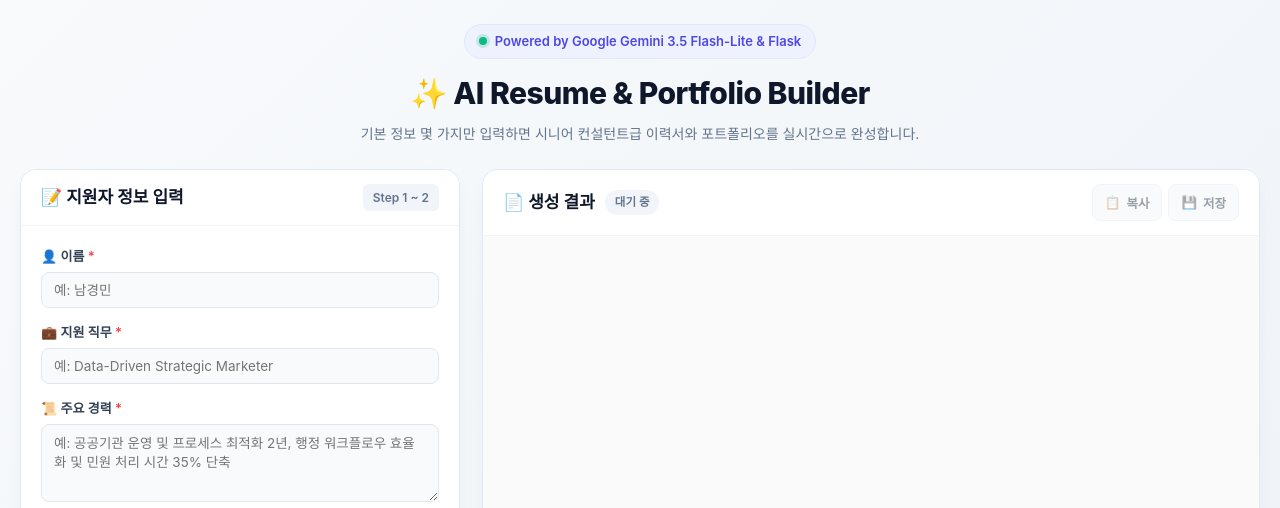
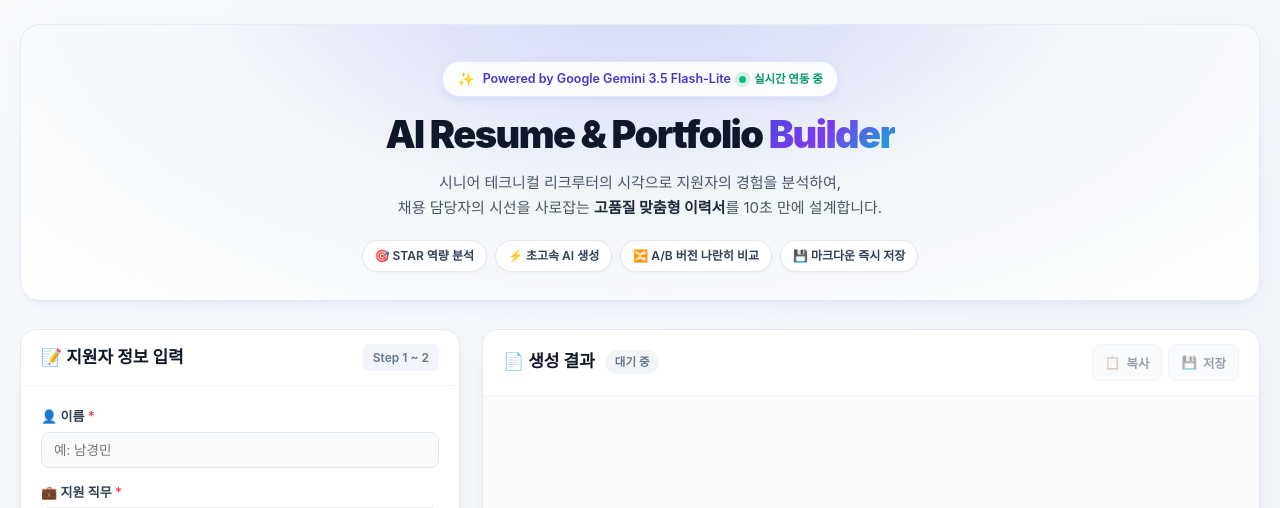
Before and after one commit to gyeong-lab/resume-builder, a Flask app: page / in a window 1280 px wide. Shown: the top 508 px of the page. Run offline with Flask 3, Linux system fonts and the light colour scheme; some libraries are stand-ins or nearby versions; some web fonts are replaced.

Commit message:
Redesign top hero header with gradient typography and chips

```diff
--- a/static/css/style.css
+++ b/static/css/style.css
@@ -26,10 +26,17 @@ body {
     margin: 0 auto;
 }
 
-/* 3. 헤더 영역 */
+/* 3. [전면 리뉴얼] 프리미엄 히어로 헤더 영역 */
 .app-header {
     text-align: center;
-    margin-bottom: 24px;
+    margin-bottom: 28px;
+    padding: 36px 24px 28px;
+    background: radial-gradient(ellipse at 50% -20%, rgba(99, 102, 241, 0.25) 0%, rgba(241, 245, 249, 0.8) 50%, #ffffff 100%);
+    border-radius: 20px;
+    border: 1px solid rgba(226, 232, 240, 0.8);
+    box-shadow: 0 10px 30px -10px rgba(99, 102, 241, 0.1), 0 4px 6px -2px rgba(15, 23, 42, 0.03);
+    position: relative;
+    overflow: hidden;
 }
 
 .brand-badge {
@@ -37,34 +44,109 @@ body {
     align-items: center;
     gap: 8px;
     padding: 6px 14px;
-    background: #eef2ff;
-    color: #4f46e5;
+    background: rgba(255, 255, 255, 0.9);
+    border: 1px solid #e0e7ff;
     border-radius: 9999px;
-    font-size: 13px;
+    font-size: 12.5px;
     font-weight: 600;
-    margin-bottom: 10px;
-    border: 1px solid #e0e7ff;
+    color: #4338ca;
+    box-shadow: 0 2px 8px rgba(99, 102, 241, 0.12);
+    margin-bottom: 14px;
 }
 
-.badge-dot {
-    width: 8px;
-    height: 8px;
+.badge-sparkle {
+    font-size: 14px;
+}
+
+.badge-status-dot {
+    width: 7px;
+    height: 7px;
     background-color: #10b981;
     border-radius: 50%;
-    box-shadow: 0 0 0 3px rgba(16, 185, 129, 0.2);
+    box-shadow: 0 0 0 3px rgba(16, 185, 129, 0.25);
+    animation: livePulse 2s infinite;
 }
 
-.app-title {
-    font-size: 30px;
-    font-weight: 800;
-    color: #0f172a;
-    letter-spacing: -0.5px;
-    margin-bottom: 6px;
+@keyframes livePulse {
+    0% { box-shadow: 0 0 0 0 rgba(16, 185, 129, 0.6); }
+    70% { box-shadow: 0 0 0 6px rgba(16, 185, 129, 0); }
+    100% { box-shadow: 0 0 0 0 rgba(16, 185, 129, 0); }
 }
 
-.app-subtitle {
-    font-size: 14px;
-    color: #64748b;
+.badge-status {
+    font-size: 11.5px;
+    color: #059669;
+    font-weight: 700;
+}
+
+/* 메인 타이틀: 그라데이션 타이포그래피 */
+.hero-title {
+    font-size: 38px;
+    font-weight: 900;
+    letter-spacing: -0.04em;
+    margin-bottom: 12px;
+    line-height: 1.25;
+}
+
+.title-plain {
+    color: #0f172a;
+}
+
+.title-gradient {
+    background: linear-gradient(135deg, #4f46e5 0%, #7c3aed 45%, #06b6d4 100%);
+    -webkit-background-clip: text;
+    -webkit-text-fill-color: transparent;
+    display: inline-block;
+}
+
+/* 서브타이틀 */
+.hero-subtitle {
+    font-size: 15px;
+    color: #475569;
+    max-width: 680px;
+    margin: 0 auto 20px;
+    line-height: 1.65;
+}
+
+.hero-subtitle strong {
+    color: #1e293b;
+    font-weight: 700;
+}
+
+@media (max-width: 768px) {
+    .desktop-br {
+        display: none;
+    }
+    .hero-title {
+        font-size: 28px;
+    }
+}
+
+/* 주요 기능 퀵 칩스 */
+.hero-chips {
+    display: flex;
+    justify-content: center;
+    align-items: center;
+    gap: 8px;
+    flex-wrap: wrap;
+}
+
+.chip {
+    font-size: 12px;
+    font-weight: 600;
+    color: #334155;
+    background: #ffffff;
+    border: 1px solid #e2e8f0;
+    padding: 5px 12px;
+    border-radius: 9999px;
+    box-shadow: 0 1px 3px rgba(0, 0, 0, 0.04);
+    transition: all 0.2s ease;
+}
+
+.chip:hover {
+    border-color: #cbd5e1;
+    transform: translateY(-1px);
+    box-shadow: 0 3px 6px rgba(0, 0, 0, 0.06);
 }
 
 /* 4. 메인 2단 분할 레이아웃 (Grid) */
--- a/templates/index.html
+++ b/templates/index.html
@@ -15,14 +15,34 @@
 </head>
 <body>
     <div class="app-wrapper">
-        <!-- 상단 헤더 -->
+        <!-- [전면 리디자인] 프리미엄 히어로 헤더 영역 -->
         <header class="app-header">
-            <div class="brand-badge">
-                <span class="badge-dot"></span>
-                <span>Powered by Google Gemini 3.5 Flash-Lite & Flask</span>
+            <div class="header-hero">
+                <div class="brand-badge">
+                    <span class="badge-sparkle">✨</span>
+                    <span class="badge-text">Powered by Google Gemini 3.5 Flash-Lite</span>
+                    <span class="badge-status-dot"></span>
+                    <span class="badge-status">실시간 연동 중</span>
+                </div>
+
+                <h1 class="hero-title">
+                    <span class="title-plain">AI Resume &amp; Portfolio</span>
+                    <span class="title-gradient">Builder</span>
+                </h1>
+
+                <p class="hero-subtitle">
+                    시니어 테크니컬 리크루터의 시각으로 지원자의 경험을 분석하여, <br class="desktop-br">
+                    채용 담당자의 시선을 사로잡는 <strong>고품질 맞춤형 이력서</strong>를 10초 만에 설계합니다.
+                </p>
+
+                <!-- 주요 기능 퀵 뱃지 -->
+                <div class="hero-chips">
+                    <span class="chip">🎯 STAR 역량 분석</span>
+                    <span class="chip">⚡ 초고속 AI 생성</span>
+                    <span class="chip">🔀 A/B 버전 나란히 비교</span>
+                    <span class="chip">💾 마크다운 즉시 저장</span>
+                </div>
             </div>
-            <h1 class="app-title">✨ AI Resume & Portfolio Builder</h1>
-            <p class="app-subtitle">기본 정보 몇 가지만 입력하면 시니어 컨설턴트급 이력서와 포트폴리오를 실시간으로 완성합니다.</p>
         </header>
 
         <!-- 좌우 2단 분할 레이아웃 -->
```
